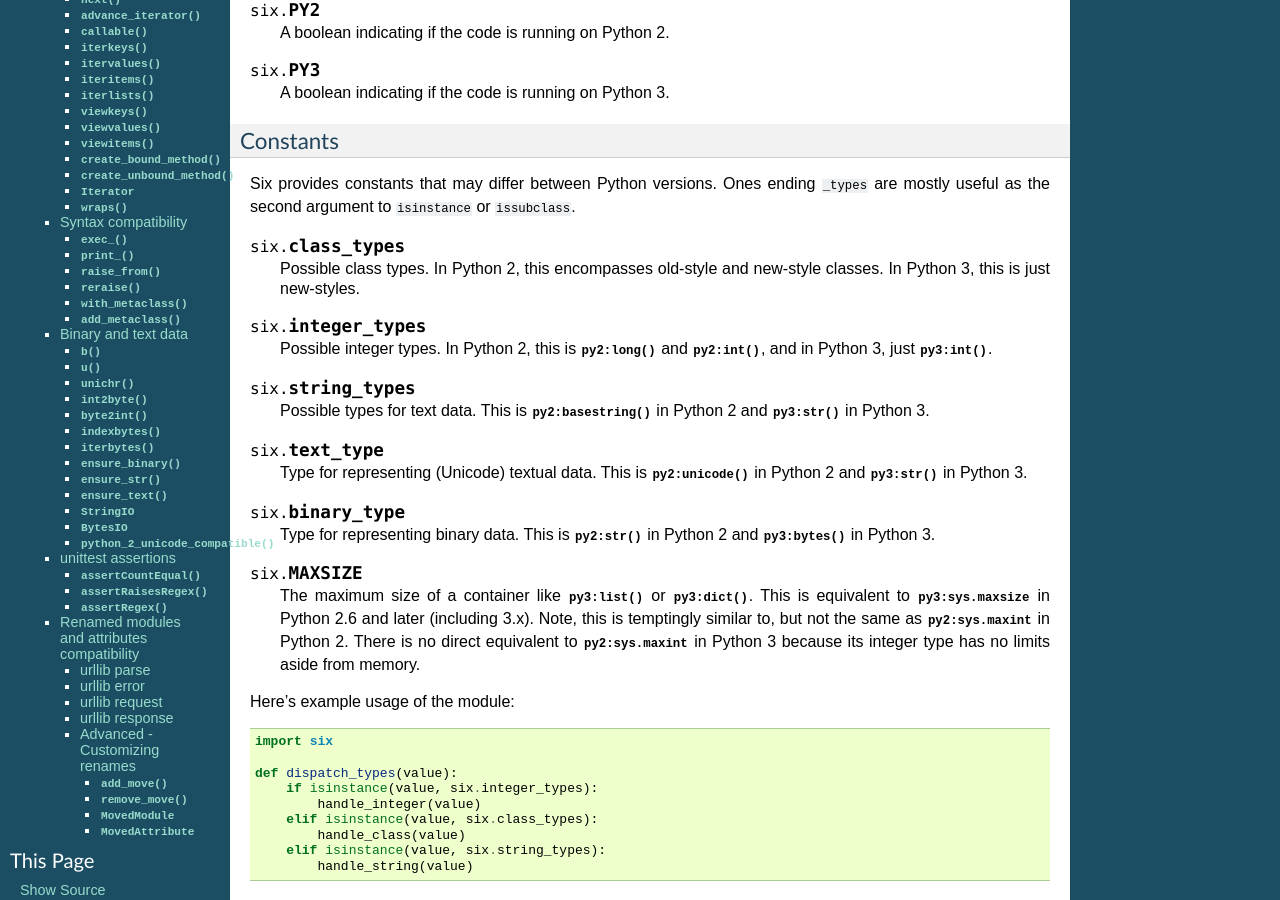
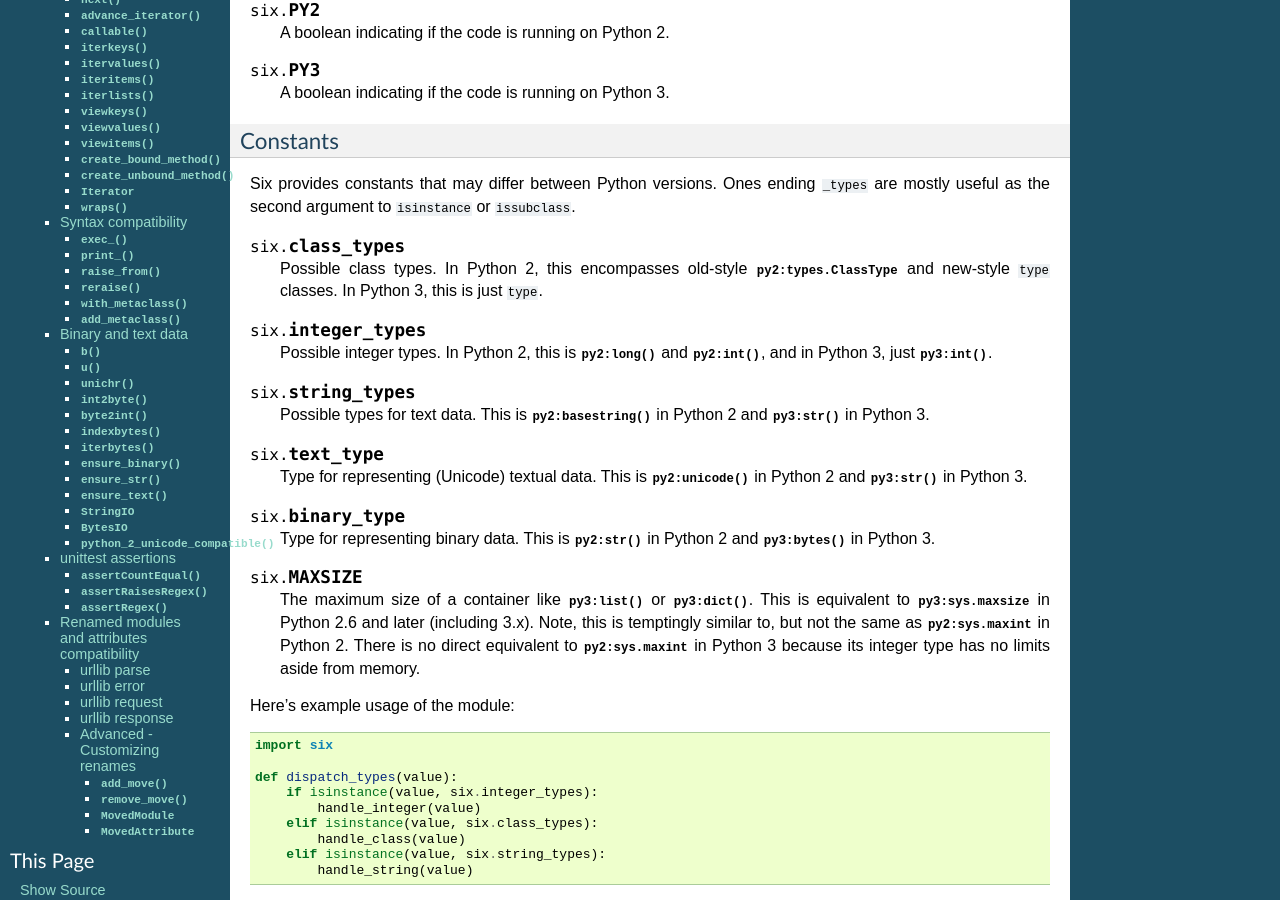
Before and after one commit to benjaminp/six, a Sphinx documentation site: the page built from documentation/index.rst, in a window 1280 px wide and 900 px high, scrolled down 436 px. Built offline with Sphinx 7.4.7, drawn with Linux system fonts in a browser that asks for light colours.

Commit message:
Be more precise about what six.class_types is. (#254)
Avoids the need for users to look this up by experimentation or code inspection.

```diff
--- a/documentation/index.rst
+++ b/documentation/index.rst
@@ -50,8 +50,9 @@ Six provides constants that may differ between Python versions.  Ones ending
 
 .. data:: class_types
 
-   Possible class types.  In Python 2, this encompasses old-style and new-style
-   classes.  In Python 3, this is just new-styles.
+   Possible class types.  In Python 2, this encompasses old-style
+   :data:`py2:types.ClassType` and new-style ``type`` classes.  In Python 3,
+   this is just ``type``.
 
 
 .. data:: integer_types
```
